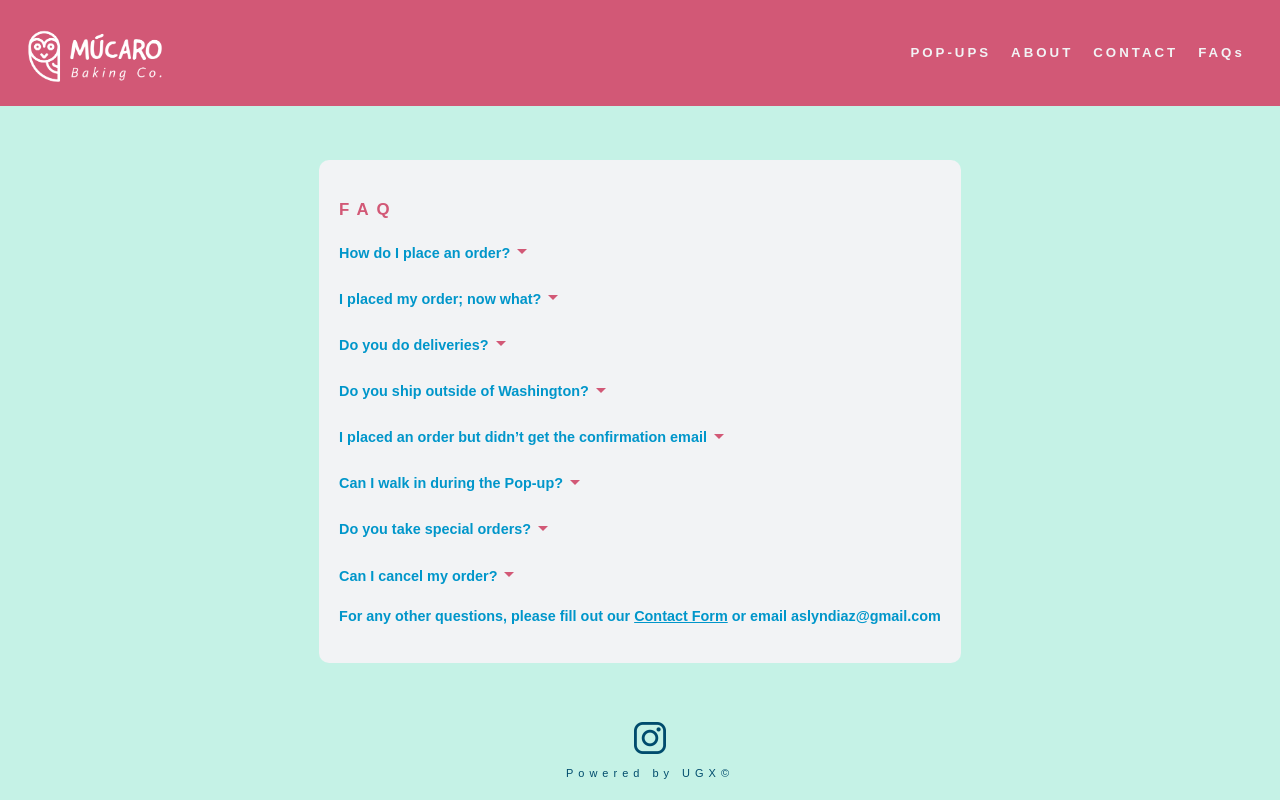
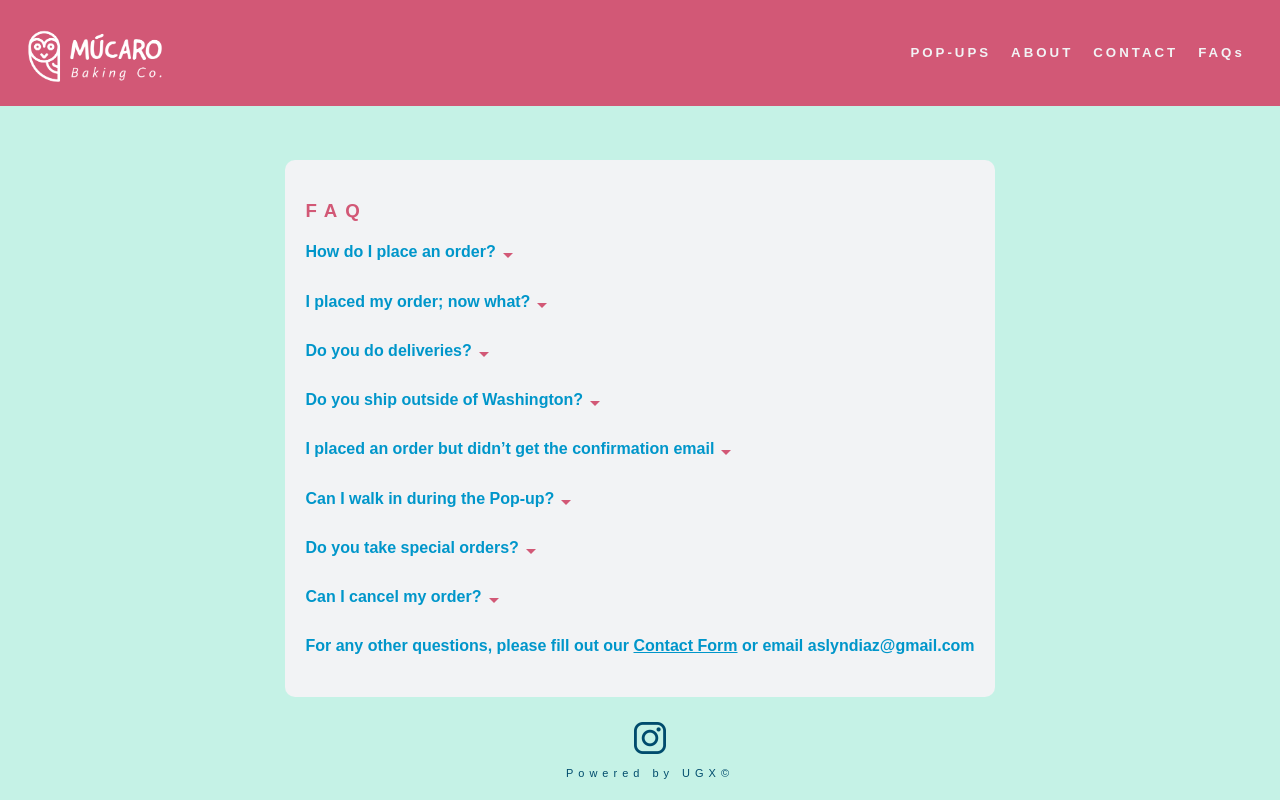
Before and after one commit to Ugonz86/MucaroBakingCo, a React (Create React App) app: page /faqs in a window 1280 px wide. Built offline with nearby package versions, Linux system fonts and the light colour scheme; the HTML template or start-up script is replaced by a standard one; what @aws-amplify/core would draw is missing.

Commit message:
Layout minor update

```diff
--- a/src/App.css
+++ b/src/App.css
@@ -174,7 +174,7 @@ h5 {
   border-radius: 10px;
   text-align: left;
   margin-top: 80px;
-  padding: 20px;
+  padding: 10px;
   z-index: -2;
 }
 
@@ -253,7 +253,7 @@ p.homeInfo{
   margin-top: 80px;
   padding: 20px;
   text-align: left;
-  font-size: .9rem;
+  /* font-size: 1rem; */
 }
 
 .Contact {
--- a/src/pages/Faqs.js
+++ b/src/pages/Faqs.js
@@ -56,7 +56,7 @@ function Accordion({ faqQuestions }) {
         <div className="accordionHeader" key={item.title}>
           <h4
             onClick={() => handleClick(index)}
-            style={{ display: "flex", alignItems: "center", flexWrap: "wrap" }}
+            style={{ display: "flex" }}
           >
             {item.title}
             <i>
```
